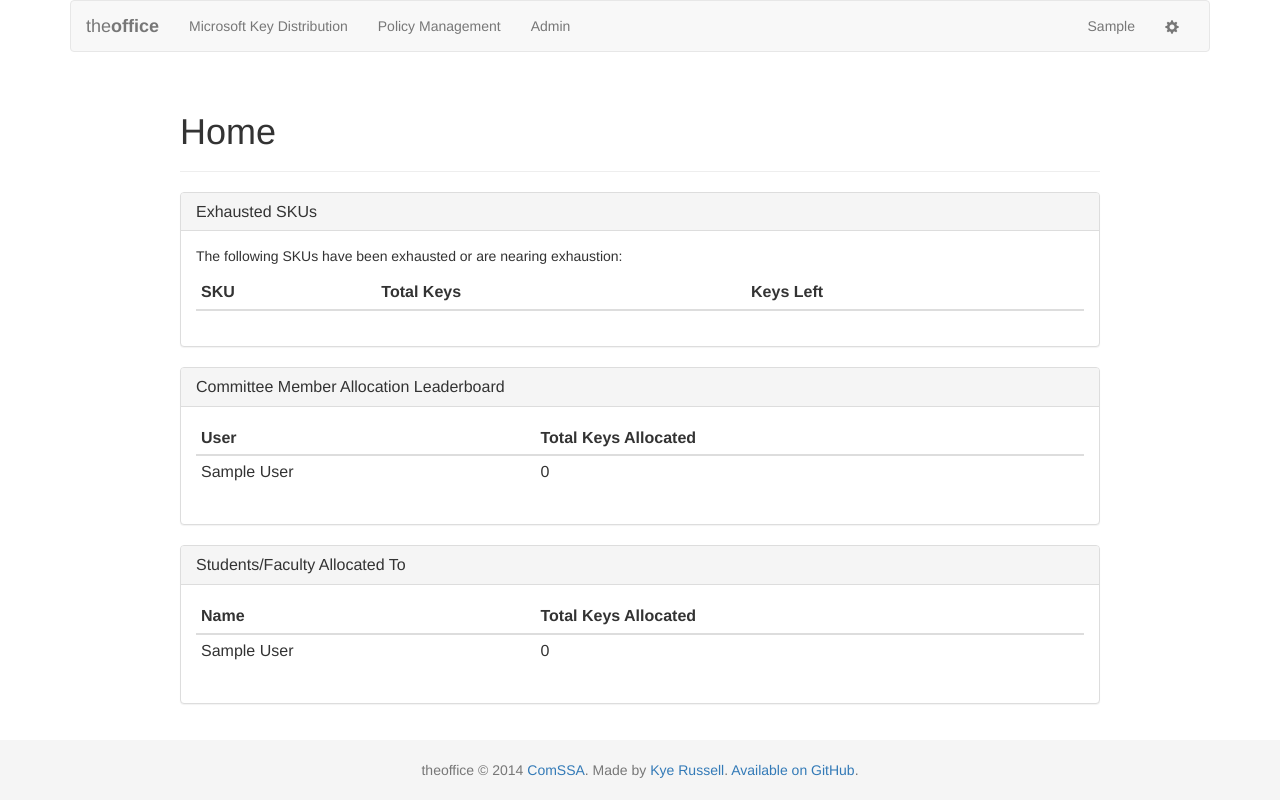
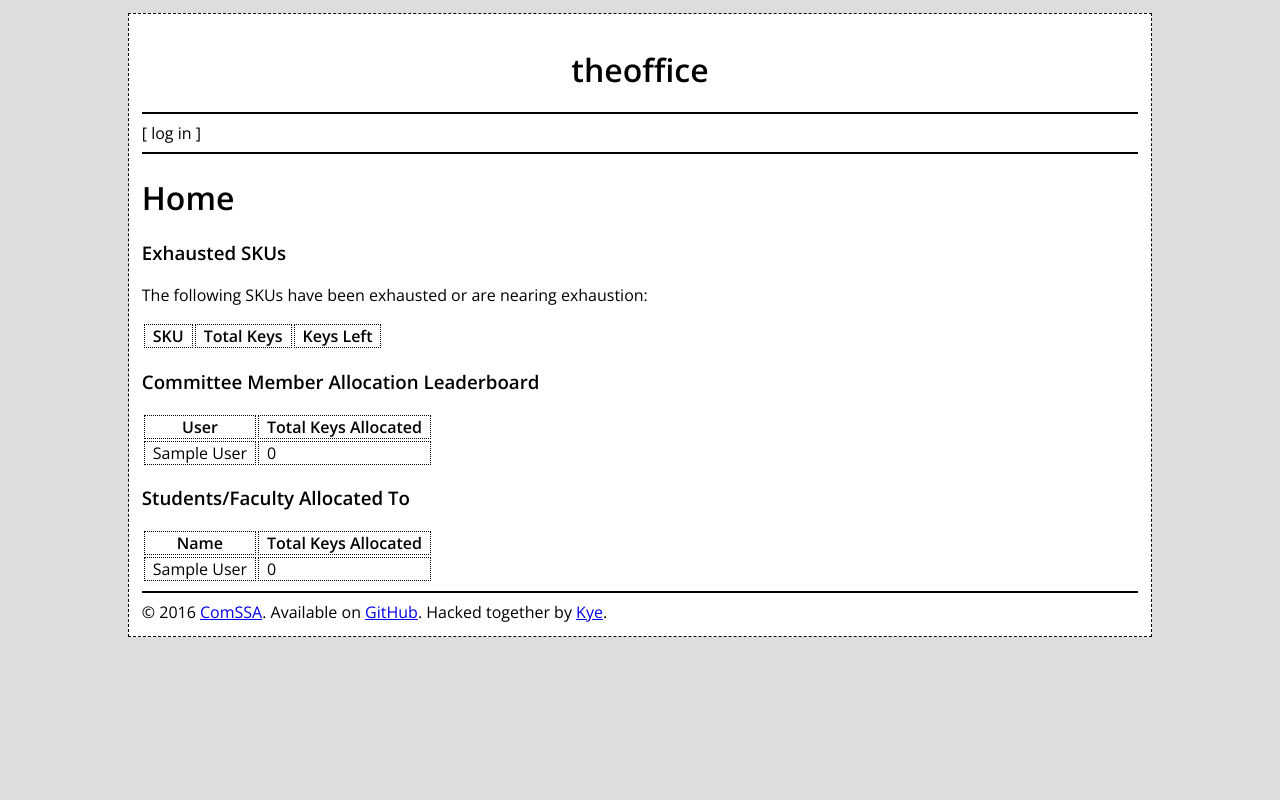
Before and after one commit to ComSSA/keydist, a Django app: page / in a window 1280 px wide. Run offline with Django 3.2, Linux system fonts and the light colour scheme; the visitor is signed in with stand-in values (Sample User, id 1); data comes from the database, SQL or seed files in the repository; data that the repository does not hold is empty; some libraries are stand-ins or nearby versions.

Commit message:
stripped back base template, removed bootstrap.

```diff
--- a/static/css/custom.css
+++ b/static/css/custom.css
@@ -1,78 +1,57 @@
-html, body {
-  /* The html and body elements cannot have any padding or margin. */
-  height: 100%;
+/* Base elements */
+
+body {
+  background-color: #DDD;
+  font-family: 'Open Sans', sans-serif;
+  margin: 0px;
 }
 
-/* Wrapper for page content to push down footer */
-#wrap {
-  min-height: 100%;
-  height: auto !important;
-  height: 100%;
-  /* Negative indent footer by it's height */
-  margin: 0 auto -60px;
+hr {
+  border-style: solid;
+  border-width: 1px;
 }
 
-/* Set the fixed height of the footer here */
-#push {
-  height: 60px;
+#site-name {
+  text-align: center;
+  text
 }
 
-#footer {
-  height: 60px;
-  background-color: #f5f5f5;
+#wrap {
+  background-color: #FFF;
+  margin-left: 10%;
+  margin-right: 10%;
+  margin-top: 1%;
+  padding: 1%;
+  border: 1px #000 dashed;
 }
 
-/* Lastly, apply responsive CSS fixes as necessary */
-@media (max-width: 767px) {
-  #footer {
-    margin-left: -20px;
-    margin-right: -20px;
-    padding-left: 20px;
-    padding-right: 20px;
-  }
+/* Forms */
+
+form li {
+  list-style-type: none;
+  line-height: 2.5em;
 }
 
-.container .credit {
-  margin: 20px 0;
+form label {
+  display: inline;
 }
 
-.notop {
-  padding-top: 0px;
-  margin-top: 0px;
+form .field {
+  display: inline;
 }
 
-table.table tbody td
-{
-  vertical-align: middle;
+input[type=submit], input[type=button] {
+    border: none;
+    color: white;
+    padding: 10px 20px;
+    text-align: center;
+    text-decoration: none;
+    display: inline-block;
 }
 
-#footer_logo
-{
-  height: 16px;
-  width: auto;
+/* Tables */
+
+table th, table td {
+  border: 1px #000 dotted;
+  padding: 0em 0.5em;
 }
-
-#brand_logo
-{
-  max-width: 32px;
-  margin-top: -3px;
-}
-
-.wmd-panel
-{
-  margin-left: 0%;
-  margin-right: 0%;
-}
-
-.wmd-input
-{
-  background-color: #FFF;
-  font-family: "Consolas", "Monaco", monospace;
-}
-
-.wmd-preview
-{
-  background-color: #FFF;
-  border: 2px #CCC dotted;
-  margin-top: 10px;
-}
--- a/templates/base.html
+++ b/templates/base.html
@@ -5,116 +5,38 @@
 <head>
     <meta charset="utf-8">
     <meta http-equiv="X-UA-Compatible" content="IE=edge">
-    <meta name="viewport" content="width=device-width, initial-scale=1">
 
-    <title>{% block site_title %}Example{% endblock %} // theoffice - ComSSA Committee Portal</title>
+    <title>{% block site_title %}Example{% endblock %} - theoffice</title>
 
-    {% bootstrap_css %}
-    <!--[if lt IE 9]>
-        <script src="https://oss.maxcdn.com/libs/html5shiv/3.7.0/html5shiv.js"></script>
-        <script src="https://oss.maxcdn.com/libs/respond.js/1.4.2/respond.min.js"></script>
-    <![endif]-->
-
-    <link rel="icon" type="image/png" href="{% static 'img/comssa_logo_128.png' %}" />
-
+    <link rel="icon" typ6e="image/png" href="{% static 'img/comssa_logo_128.png' %}" />
+    <link href='https://fonts.googleapis.com/css?family=Open+Sans:400,600,300' rel='stylesheet' type='text/css'>
     <!-- Page-specific CSS -->
     {% block custom_css %}
     {% endblock %}
 
-    {% if form %}
-        {{ form.media }}
-    {% endif %}
-
     <link rel="stylesheet" href="{% static 'css/custom.css' %}" />
 </head>
 <body>
-<div id="wrap">
-    <div class="container">
-        <nav id="navbar" class="navbar navbar-default" role="navigation">
-            <div class="container-fluid">
-                <div class="navbar-header">
-                    <button type="button" class="navbar-toggle" data-toggle="collapse" data-target=".navbar-collapse">
-                        <span class="sr-only">Toggle navigation</span>
-                        <span class="icon-bar"></span>
-                        <span class="icon-bar"></span>
-                        <span class="icon-bar"></span>
-                    </button>
-                    <a class="navbar-brand" href="{% url 'home:index' %}">
-                        <span id="brand_text">the<strong>office</strong></span>
-                    </a>
-                </div>
-                <div class="navbar-collapse collapse">
-                    <ul class="nav navbar-nav">
-                        {% if perms.keys.read_key %}
-                            <li><a href="{% url 'keys:product-list' %}">Microsoft Key Distribution</a></li>
-                        {% endif %}
-                        {% if perms.policy.read_policy %}
-                            <li><a href="{% url 'policy:list' %}">Policy Management</a></li>
-                        {% endif %}
-                        {% if user.is_staff %}
-                            <li><a href="{% url 'accounts:admin' %}">Admin</a></li>
-                        {% endif %}
-                    </ul>
-                    {% if user.is_authenticated %}
-                        <ul class="nav navbar-nav navbar-right">
-                            <li>
-                                <a>{{ user.first_name }}</a>
-                            </li>
-                            <li>
-                                <a class="glyphicon glyphicon-cog" href="{% url 'accounts:cp' %}"></a>
-                            </li>
-                        </ul>
-                    {% else %}
-                        <form method="post" action="{% url 'login' %}" class="navbar-form navbar-right">
-                            {% csrf_token %}
-                            <div class="form-group">
-                                <input type="text" name="email" placeholder="Curtin ID" class="form-control">
-                            </div>
-                            <div class="form-group">
-                                <input type="password" name="password" placeholder="Password" class="form-control">
-                            </div>
-                            <button type="submit" class="btn btn-success">Sign in</button>
-                        </form>
-                    {% endif %}
-                </div><!--/.nav-collapse -->
-            </div><!--/.container-fluid -->
-        </nav>
+  <div id="wrap">
+    <h1 id="site-name">the<b>office</b></h1>
+    <hr />
+    <div id="nav">
+      [ <a>log in</a> ]
     </div>
-
-    <div class="container">
-        <div class="col-md-10 col-md-offset-1">
-            <div class="page-header">
-                <h1>{% block body_title %}Example{% endblock %}</h1>
-            </div>
-            {% if messages %}
-                {% for message in messages %}
-                    <div class="alert alert-{{ message.tags }}">{{ message }}</div>
-                {% endfor %}
-                <hr />
-            {% endif %}
-            {% block content %}
-                <p>This needs to be changed.</p>
-            {% endblock %}
-        </div>
+    <hr />
+    <h1>{% block body_title %}{% endblock %}</h1>
+    {% block content %}
+    {% endblock %}
+    <hr />
+    <div id="footer">
+      <span>&copy; {% now 'Y' %} <a href="https://comssa.org.au">ComSSA</a>.
+        Available on <a href="https://github.com/comssa/theoffice">GitHub</a>.
+        Hacked together by <a href="http://kye.id.au">Kye</a>.
+      <span>
     </div>
-    <div id="push"></div>
-</div>
-
-    <div id="footer">
-        <div class="container" onmouseover="showCredits();" onmouseout="hideCredits();">
-            <p id="footer_credits" class="text-muted credit text-center">
-                theoffice &copy; 2014 <a href="https://comssa.org.au">ComSSA</a>.
-                Made by <a href="http://github.com/kyerussell">Kye Russell</a>.
-                <a href="https://github.com/comssa/keydist">Available on GitHub</a>.
-            </p>
-        </div>
-    </div>
-
-    <script src="{% bootstrap_jquery_url %}"></script>
-    {% bootstrap_javascript %}
-
     <!-- Page-specific Javascript -->
     {% block custom_js %}
     {% endblock %}
+  </div>
 </body>
 </html>
```
